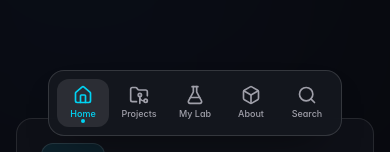
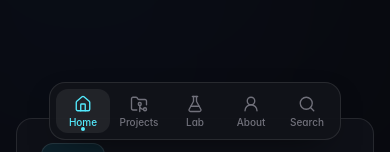
Before and after one commit to TaqyMlk/aslynx-project, a Next.js app: page / in a window 390 px wide. Shown: the part 692-844 px from the top of the page. Built offline with nearby package versions, Linux system fonts and the light colour scheme; no server answers.

Commit message:
style: refine mobile navigation for product-like hierarchy

```diff
--- a/src/components/layout/Dock.tsx
+++ b/src/components/layout/Dock.tsx
@@ -4,7 +4,7 @@ import React from 'react';
 import Link from 'next/link';
 import { usePathname } from 'next/navigation';
 import { motion } from 'motion/react';
-import { Home, FolderGit2, FlaskConical, Box, Search } from 'lucide-react';
+import { Home, FolderGit2, FlaskConical, UserRound, Search } from 'lucide-react';
 
 export default function Dock() {
   const pathname = usePathname();
@@ -16,39 +16,40 @@ export default function Dock() {
   const dockItems = [
     { name: 'Home', href: '/', icon: Home },
     { name: 'Projects', href: '/projects', icon: FolderGit2 },
-    { name: 'My Lab', href: '/lab', icon: FlaskConical },
-    { name: 'About', href: '/#about', icon: Box }
+    { name: 'Lab', href: '/lab', icon: FlaskConical },
+    { name: 'About', href: '/about', icon: UserRound }
   ];
 
   return (
-    <div className="fixed bottom-4 left-0 right-0 z-40 flex md:hidden justify-center px-3 pointer-events-none pb-[env(safe-area-inset-bottom)]">
-      <nav className="pointer-events-auto flex items-center gap-1 px-2 py-2 rounded-2xl glass-panel-elevated shadow-2xl border border-white/15 bg-zinc-950/80 backdrop-blur-xl max-w-full">
+    <div className="fixed bottom-3 left-0 right-0 z-40 flex md:hidden justify-center px-3 pointer-events-none pb-[env(safe-area-inset-bottom)]">
+      <nav aria-label="Primary mobile navigation" className="pointer-events-auto flex items-center gap-0.5 px-1.5 py-1.5 rounded-2xl bg-[#11131a]/96 border border-white/10 shadow-[0_12px_36px_-18px_rgba(0,0,0,.9)] max-w-full">
         {dockItems.map((item) => {
           const Icon = item.icon;
-          const isActive = item.href === '/' ? pathname === '/' : pathname.startsWith(item.href) && !item.href.includes('#');
+          const isActive = item.href === '/' ? pathname === '/' : pathname.startsWith(item.href);
 
           return (
             <Link
               key={item.name}
               href={item.href}
-              className={`relative flex flex-col items-center justify-center min-w-[52px] w-[52px] h-12 rounded-xl transition-all duration-200 ${
-                isActive ? 'text-cyan-400 bg-white/10' : 'text-zinc-400 hover:text-zinc-200 active:scale-95'
+              aria-current={isActive ? 'page' : undefined}
+              className={`relative flex flex-col items-center justify-center min-w-[54px] w-[54px] h-11 rounded-xl transition-colors duration-150 ${
+                isActive ? 'text-cyan-300 bg-white/[0.07]' : 'text-zinc-500 active:text-zinc-200 active:bg-white/[0.04]'
               }`}
             >
-              <Icon className="w-5 h-5" />
-              <span className="text-[9px] font-medium mt-0.5">{item.name}</span>
-              {isActive && <motion.div layoutId="activeDockIndicator" className="absolute bottom-1 w-1 h-1 rounded-full bg-cyan-400" />}
+              <Icon className="w-[18px] h-[18px]" strokeWidth={1.8} />
+              <span className="text-[10px] leading-none font-medium mt-1">{item.name}</span>
+              {isActive && <motion.div layoutId="activeDockIndicator" className="absolute bottom-0.5 w-1 h-1 rounded-full bg-cyan-300" />}
             </Link>
           );
         })}
         <button
           type="button"
           onClick={openSearch}
-          aria-label="Search"
-          className="relative flex flex-col items-center justify-center min-w-[52px] w-[52px] h-12 rounded-xl text-zinc-400 hover:text-zinc-200 hover:bg-white/5 active:scale-95 transition-all duration-200"
+          aria-label="Open site search"
+          className="relative flex flex-col items-center justify-center min-w-[54px] w-[54px] h-11 rounded-xl text-zinc-500 active:text-zinc-200 active:bg-white/[0.04] transition-colors duration-150"
         >
-          <Search className="w-5 h-5" />
-          <span className="text-[9px] font-medium mt-0.5">Search</span>
+          <Search className="w-[18px] h-[18px]" strokeWidth={1.8} />
+          <span className="text-[10px] leading-none font-medium mt-1">Search</span>
         </button>
       </nav>
     </div>
```
